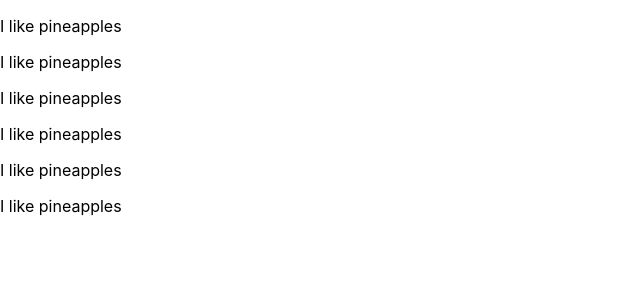
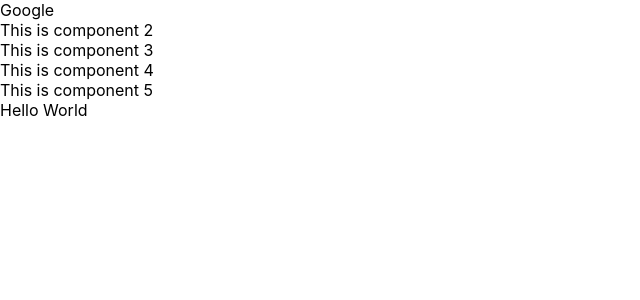
Before and after one commit to Katherineslove/react-intro, a React (Create React App) app: page / in a window 1280 px wide. Shown: the top 300 px of the page, without its empty margins (0-640 px from the left). Built offline with nearby package versions, Linux system fonts and the light colour scheme.

Commit message:
text messages

```diff
--- a/src/App.js
+++ b/src/App.js
@@ -7,7 +7,7 @@ function App() {
   return (
     <div>
         <Test
-            message="This is component 1"
+            message="Google"
         />
         <Test message="This is component 2"/>
         <Test message="This is component 3"/>
--- a/src/Test.js
+++ b/src/Test.js
@@ -5,7 +5,7 @@ class Test extends Component {
     render(){
         return(
             <div>
-                <p>I like pineapples</p>
+                <a href={this.props.href}>{this.props.message}</a>
             </div>
         )
     }
```
